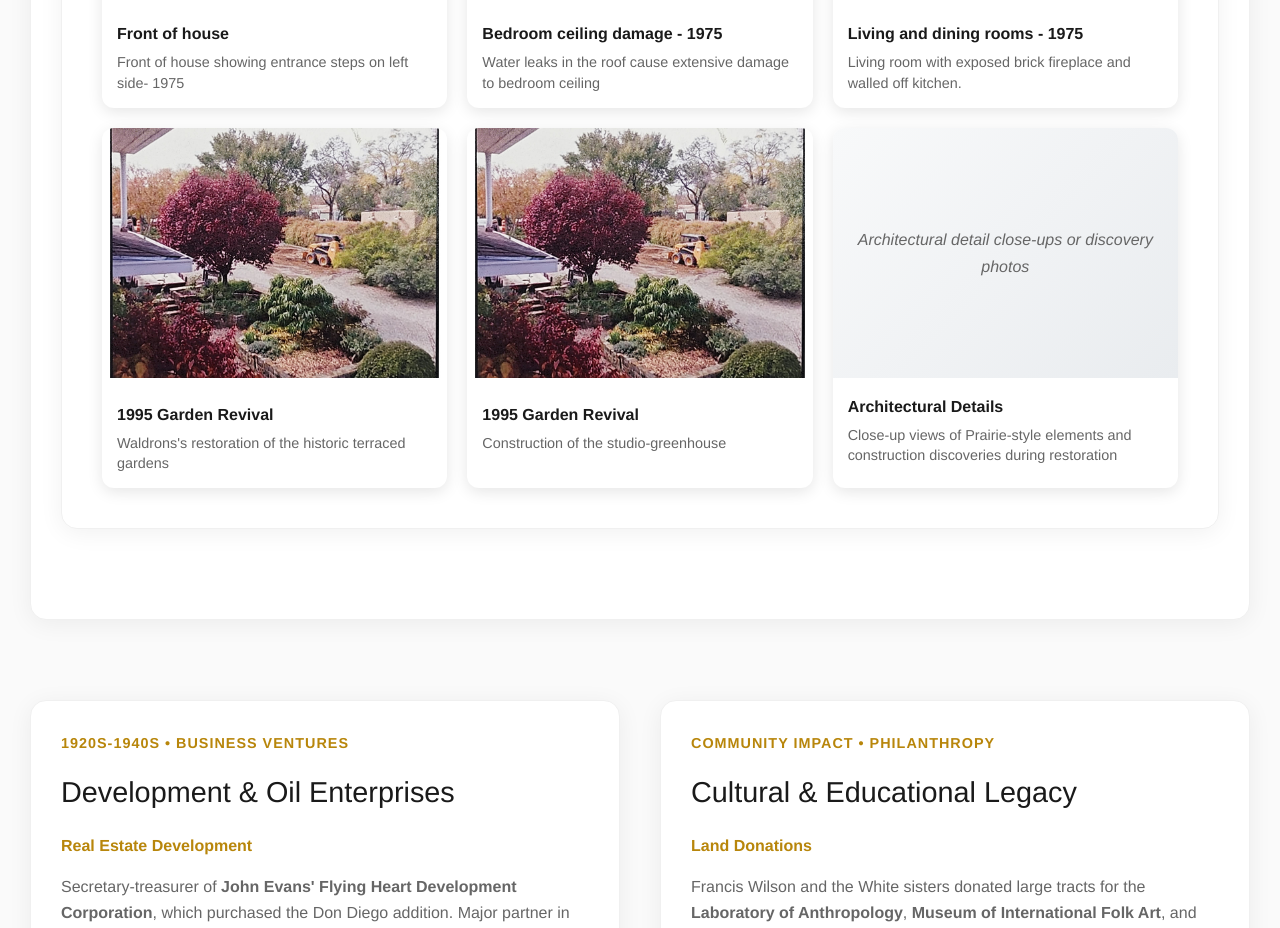
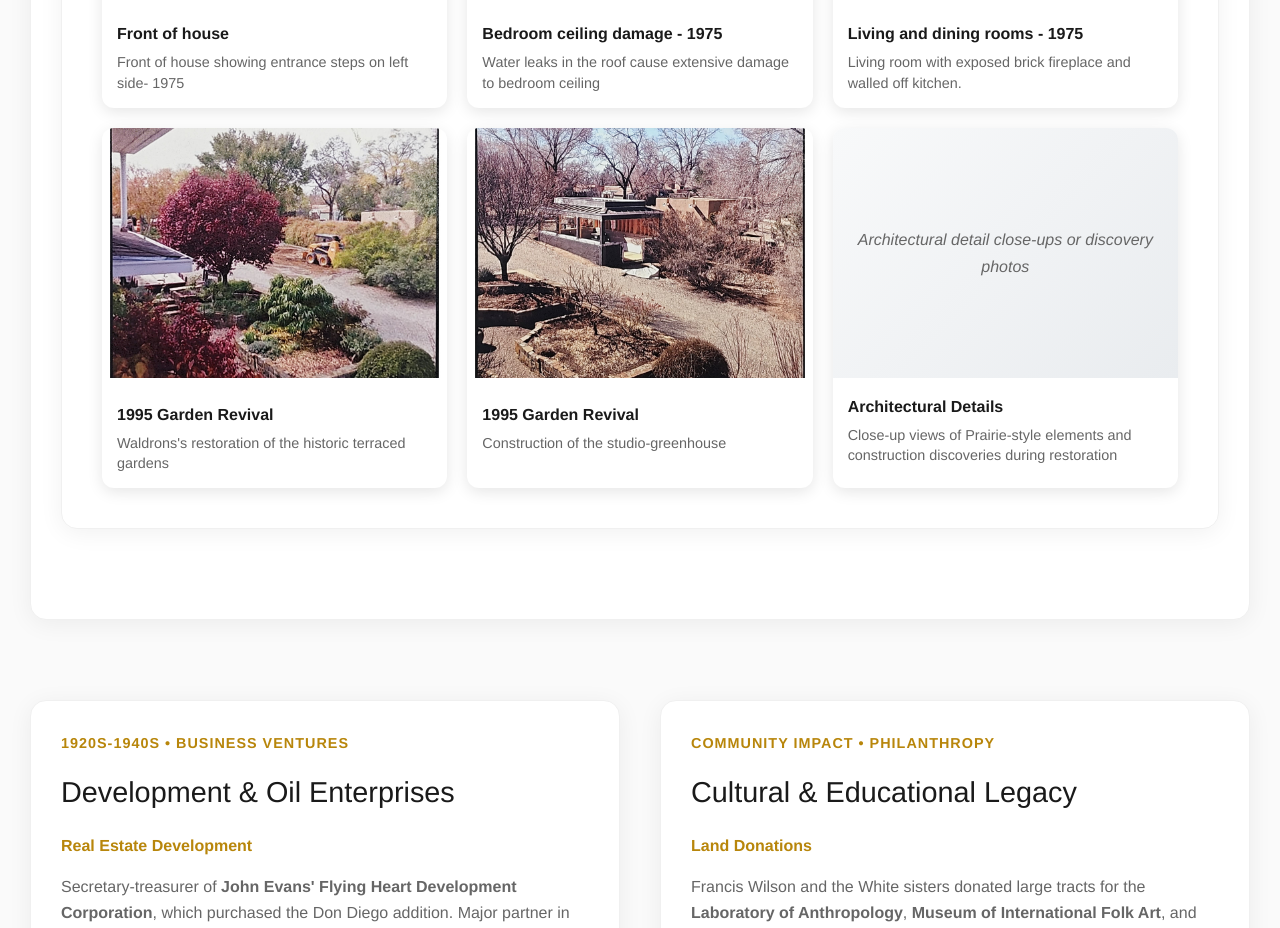
Before and after one commit to KingsleyMartin/316-east-buena-vista, a plain HTML site: page history.html in a window 1280 px wide. Shown: the part 3107-4035 px from the top of the page. Drawn offline with Linux system fonts and the light colour scheme.

Commit message:
Update image source in history.html

```diff
--- a/history.html
+++ b/history.html
@@ -181,7 +181,7 @@
 									</div>
 
 									<div style="background: white; border-radius: 12px; overflow: hidden; box-shadow: 0 4px 15px rgba(0,0,0,0.1);">
-										<img src="photos/garden-revival1-2008.jpg"
+										<img src="photos/garden-revival2-2008.jpg"
 											 style="width: 100%; height: 250px; object-fit: cover;"
 											 alt="Gardens - studio-greenhous">
 										<div style="padding: 15px;">
```
